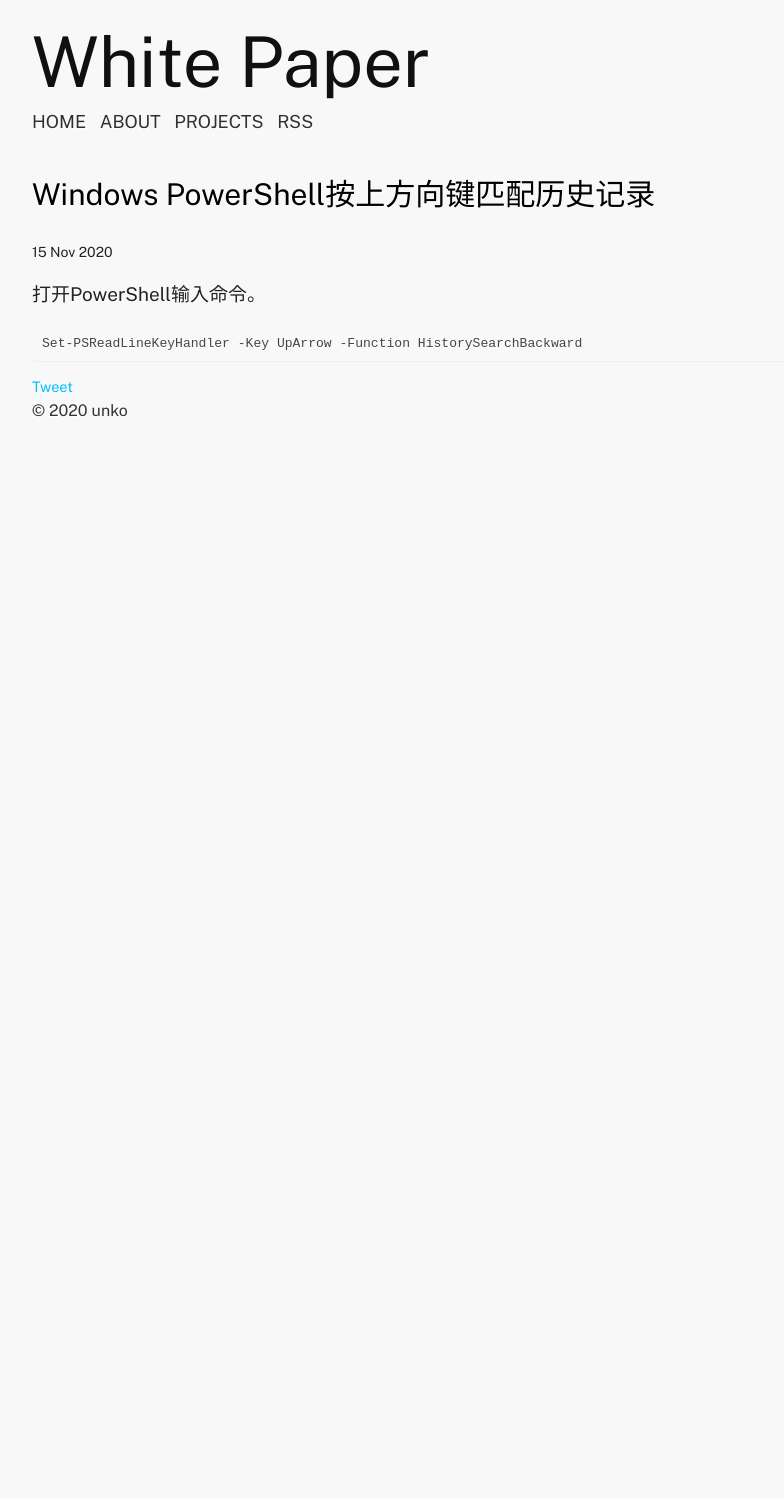
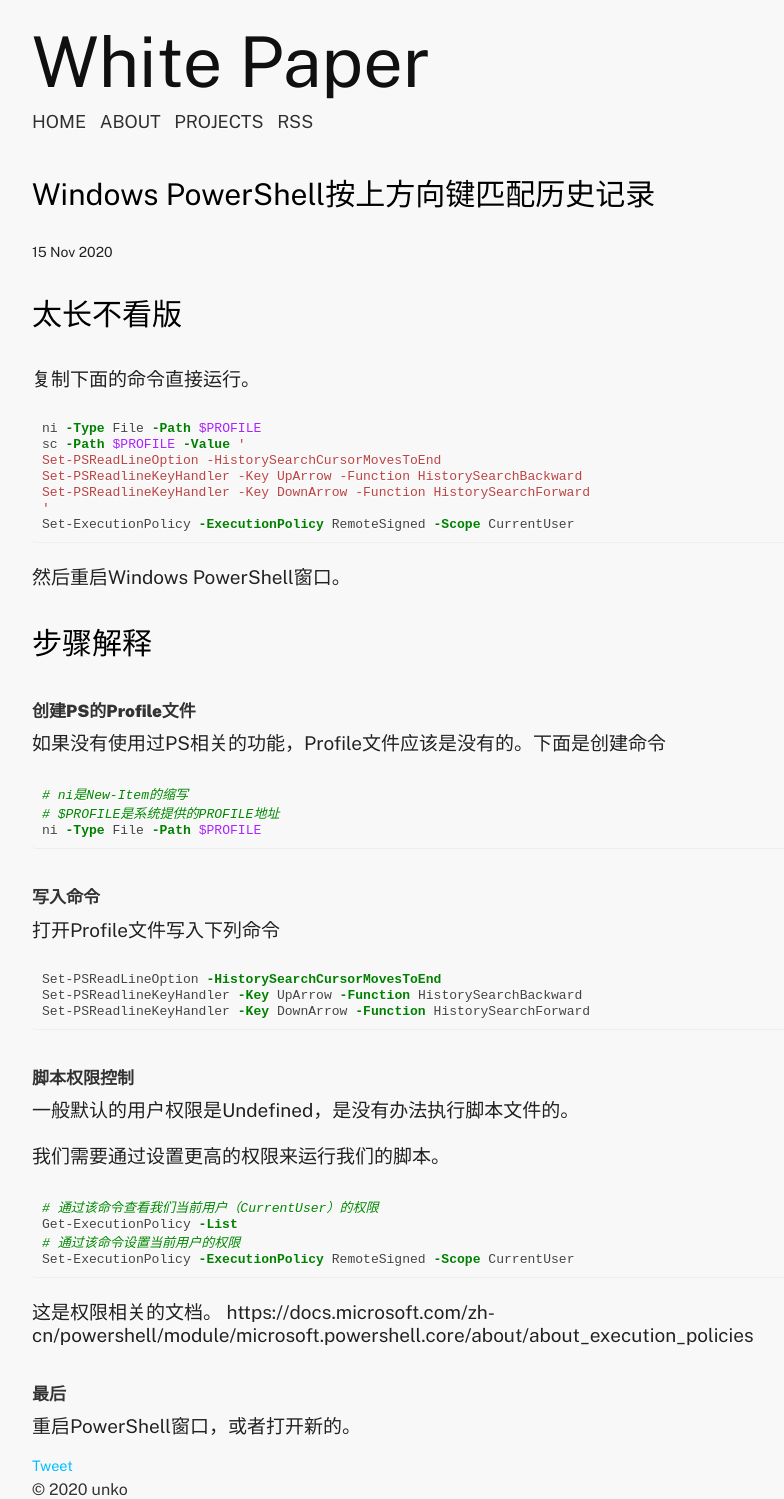
Before and after one commit to AmyF/unko.github.io, a Jekyll site: the page built from _posts/2020-11-15-powershell-matching-history.md, in a window 1280 px wide. Shown: the whole page, without its empty margins (224-1008 px from the left). Built offline with Jekyll 4.4.1, drawn with Linux system fonts in a browser that asks for light colours; comment, search, counter and statistics services are not loaded; before the commit the page ends 900 px from its top, so only the background shows below that.

Commit message:
Update 2020-11-15-powershell-matching-history.md

````diff
--- a/_posts/2020-11-15-powershell-matching-history.md
+++ b/_posts/2020-11-15-powershell-matching-history.md
@@ -4,7 +4,60 @@ title: Windows PowerShell按上方向键匹配历史记录
 date: 2020-11-15 20:15 +0800
 ---
 
-打开PowerShell输入命令。
+## 太长不看版
+
+复制下面的命令直接运行。
+
+```powershell
+ni -Type File -Path $PROFILE
+sc -Path $PROFILE -Value '
+Set-PSReadLineOption -HistorySearchCursorMovesToEnd
+Set-PSReadlineKeyHandler -Key UpArrow -Function HistorySearchBackward
+Set-PSReadlineKeyHandler -Key DownArrow -Function HistorySearchForward
+'
+Set-ExecutionPolicy -ExecutionPolicy RemoteSigned -Scope CurrentUser
 ```
-Set-PSReadLineKeyHandler -Key UpArrow -Function HistorySearchBackward
+
+然后重启Windows PowerShell窗口。
+
+## 步骤解释
+
+### 创建PS的Profile文件
+
+如果没有使用过PS相关的功能，Profile文件应该是没有的。下面是创建命令
+
+```powershell
+# ni是New-Item的缩写
+# $PROFILE是系统提供的PROFILE地址
+ni -Type File -Path $PROFILE
 ```
+
+### 写入命令
+
+打开Profile文件写入下列命令
+
+```powershell
+Set-PSReadLineOption -HistorySearchCursorMovesToEnd
+Set-PSReadlineKeyHandler -Key UpArrow -Function HistorySearchBackward
+Set-PSReadlineKeyHandler -Key DownArrow -Function HistorySearchForward
+```
+
+### 脚本权限控制
+
+一般默认的用户权限是Undefined，是没有办法执行脚本文件的。
+
+我们需要通过设置更高的权限来运行我们的脚本。
+
+```powershell
+# 通过该命令查看我们当前用户（CurrentUser）的权限
+Get-ExecutionPolicy -List
+# 通过该命令设置当前用户的权限
+Set-ExecutionPolicy -ExecutionPolicy RemoteSigned -Scope CurrentUser
+```
+
+这是权限相关的文档。
+https://docs.microsoft.com/zh-cn/powershell/module/microsoft.powershell.core/about/about_execution_policies
+
+### 最后
+
+重启PowerShell窗口，或者打开新的。
````
